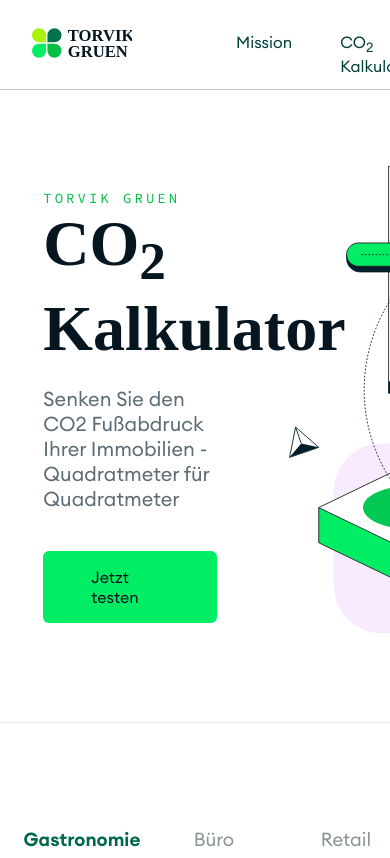
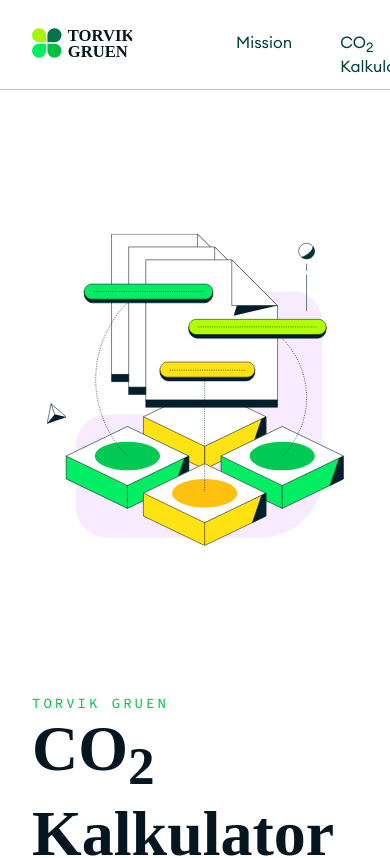
Before and after one commit to reneseib/torvik, a Next.js app: page / in a window 390 px wide. Shown: the top 858 px of the page. Built offline with nearby package versions, Linux system fonts and the light colour scheme; a web font is replaced by a local one.

Commit message:
first media queries

```diff
--- a/components/Hero/Hero.js
+++ b/components/Hero/Hero.js
@@ -17,7 +17,7 @@
                 </Button>
             </div>
             <div className={styles.heroImage}>
-                <img src="/assets/img/hero.svg" height="600" width="600" />
+                <img src="/assets/img/hero.svg" height="600" width="400" />
             </div>
 
 
--- a/components/Hero/styles.module.scss
+++ b/components/Hero/styles.module.scss
@@ -10,17 +10,21 @@
     border-bottom: 1px solid rgba(#03403A, 0.1);
 
     & .heroImage {
-        display: flex;
-        width: 50%;
+        width: 100%;
+        order: 2;
+
+        & img {
+            width: 100%;
+        }
     }
 
     & .heroContainer {
         display: flex;
+        order: 1;
         width: 50%;
         flex-direction: column;
         align-items: flex-start;
         justify-content: center;
-        width: 66.67%;
         height: 100%;
 
         & .heroCaption {
@@ -49,3 +53,23 @@
 
 
 }
+
+@media screen and (max-width: 768px) {
+    .heroWrapper {
+        flex-direction: column;
+        height: 100%;
+        padding: 0;
+
+        & .heroImage {
+            width: 100%;
+            order: 1;
+        }
+
+        .heroContainer {
+            width: 100%;
+            order: 2;
+            padding: 0 2em;
+        }
+    }
+
+}
--- a/components/Tabs/styles.module.scss
+++ b/components/Tabs/styles.module.scss
@@ -1,21 +1,20 @@
 .tabsWrapper {
     width: 100%;
+    overflow-x: auto;
 
     & .tabsHeader {
         display: flex;
         flex-direction: row;
+        padding: 0.5em 0;
 
         & .headerItem {
             position: relative;
             display: flex;
-            -webkit-box-pack: center;
             justify-content: center;
-            -webkit-box-align: center;
             align-items: center;
             line-height: 20px;
             font-weight: 400;
             color: rgb(0, 30, 43);
-            min-width: 100px;
             text-decoration: none;
             border-radius: 12px;
             transition: box-shadow 100ms ease-in-out 0s, font-weight;
@@ -23,6 +22,7 @@
             outline: none;
             cursor: pointer;
             margin-right: 2em;
+            white-space: nowrap;
 
             &.isDisabled {
                 color: #889397;
```
